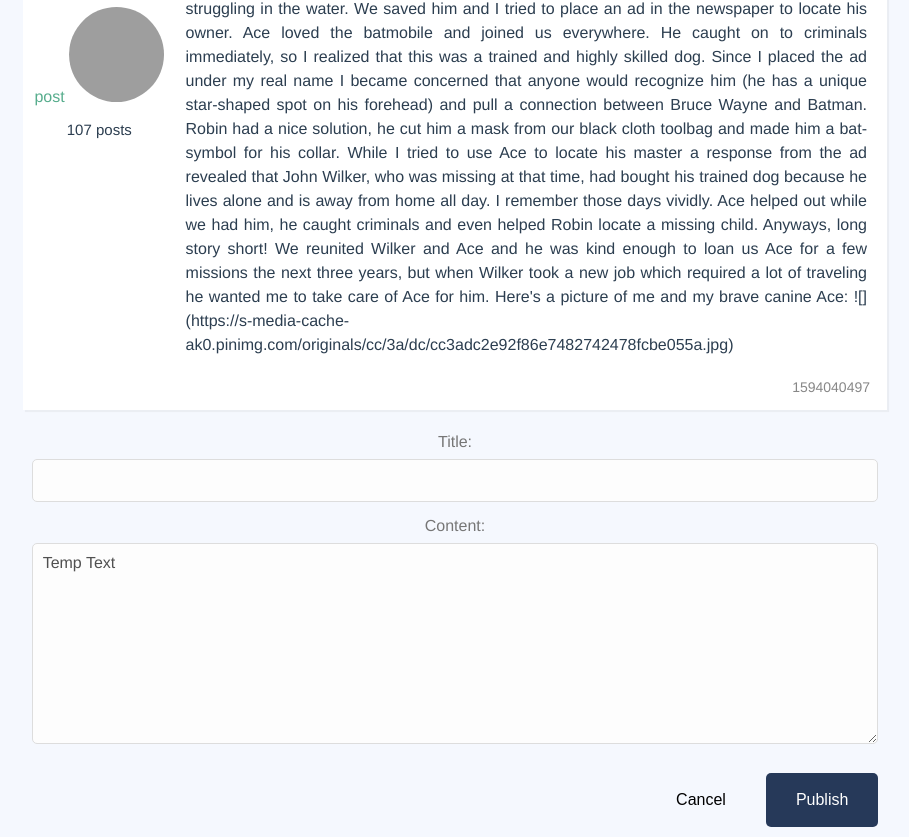
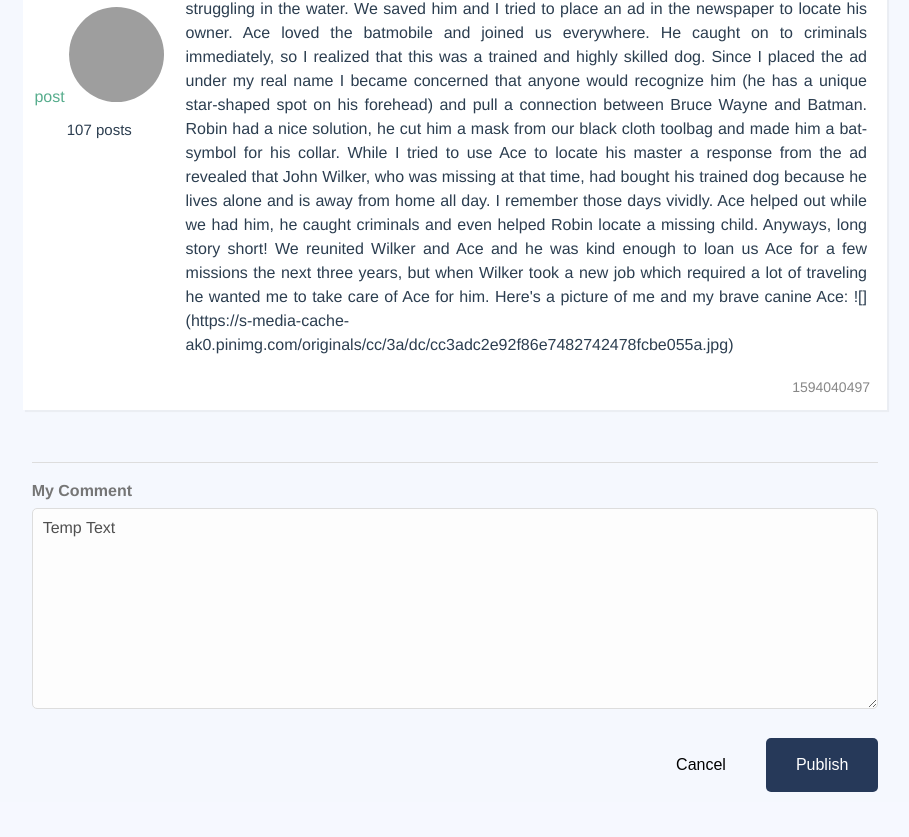
Before and after one commit to philreynolds/vueschool-masterclass, a Vue app: page /thread/-KsjWehQ--apjDBwSBCY in a window 1280 px wide. Shown: the part 1007-1844 px from the top of the page, without its empty margins (185-1094 px from the left). After the commit the page ends 1809 px from the top, so only its background shows below. Built offline with nearby package versions, Linux system fonts and the light colour scheme; grey boxes are pictures that could not be loaded.

Commit message:
Through Lesson 22 - Added custom CSS to ThreadShow

```diff
--- a/src/components/pages/ThreadShow.vue
+++ b/src/components/pages/ThreadShow.vue
@@ -9,15 +9,7 @@
     <div class="col-full">
       <form @submit.prevent="addPost">
         <div class="form-group">
-          <label for="thread_title">Title:</label>
-          <input type="text"
-                 id="thread_title"
-                 class="form-input"
-                 name="title"
-          >
-        </div>
-        <div class="form-group">
-          <label for="thread_content">Content:</label>
+          <label for="thread_content">My Comment</label>
           <textarea
             v-model = "newPostText"
             id="thread_content"
@@ -34,9 +26,7 @@
           <button class="btn btn-blue"
                   type="submit"
                   name="Publish"
-          >
-            Publish
-          </button>
+          >Publish</button>
         </div>
       </form>
     </div>
@@ -96,4 +86,14 @@ export default {
 
 <style scoped>
 
+label {
+  font-weight: bold;
+  margin-top: 1em;
+}
+
+.form-group {
+  text-align: left;
+  margin-top: 2em;
+  border-top: 1px solid #ddd;
+}
 </style>
```
